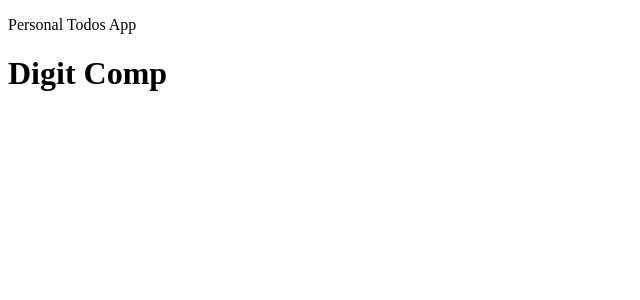
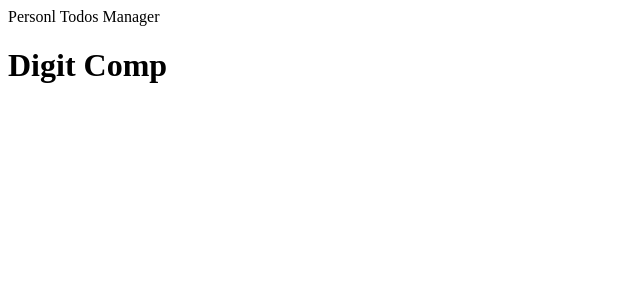
Before and after one commit to chandanch/personal-todos-webapp, a React (Create React App) app: page / in a window 1280 px wide. Shown: the top 300 px of the page, without its empty margins (0-640 px from the left). Built offline with nearby package versions, Linux system fonts and the light colour scheme.

Commit message:
refactor the comp as ts comp :tada:

```diff
--- a/src/App.tsx
+++ b/src/App.tsx
@@ -1,13 +1,12 @@
-import React from 'react';
+import React, { FC, ReactElement } from 'react';
 import Digit from './Digit';
 
-function App() {
+const App: FC = (): ReactElement => {
     return (
         <div>
-            <p>Personal Todos App</p>
-            <Digit />
+            Personl Todos Manager <Digit />{' '}
         </div>
     );
-}
+};
 
 export default App;
```
